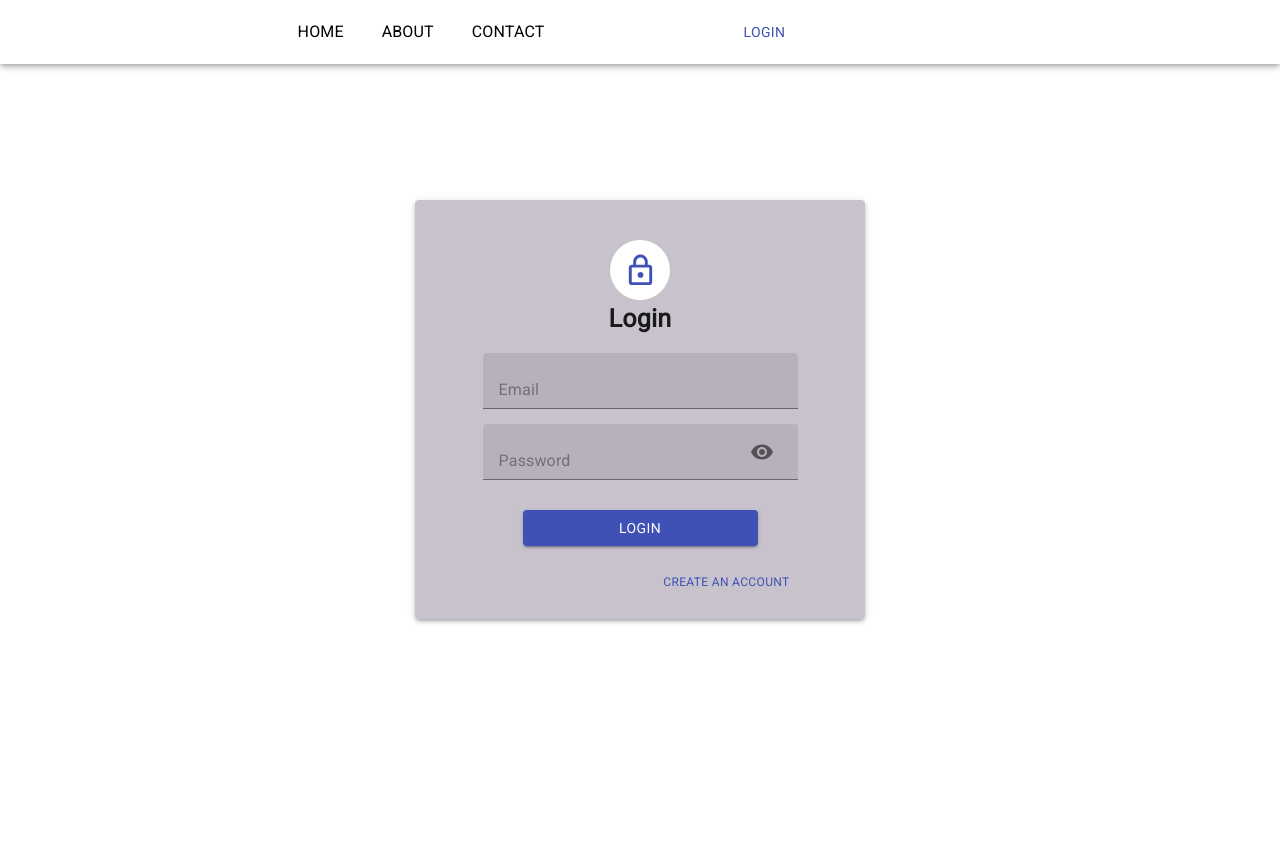
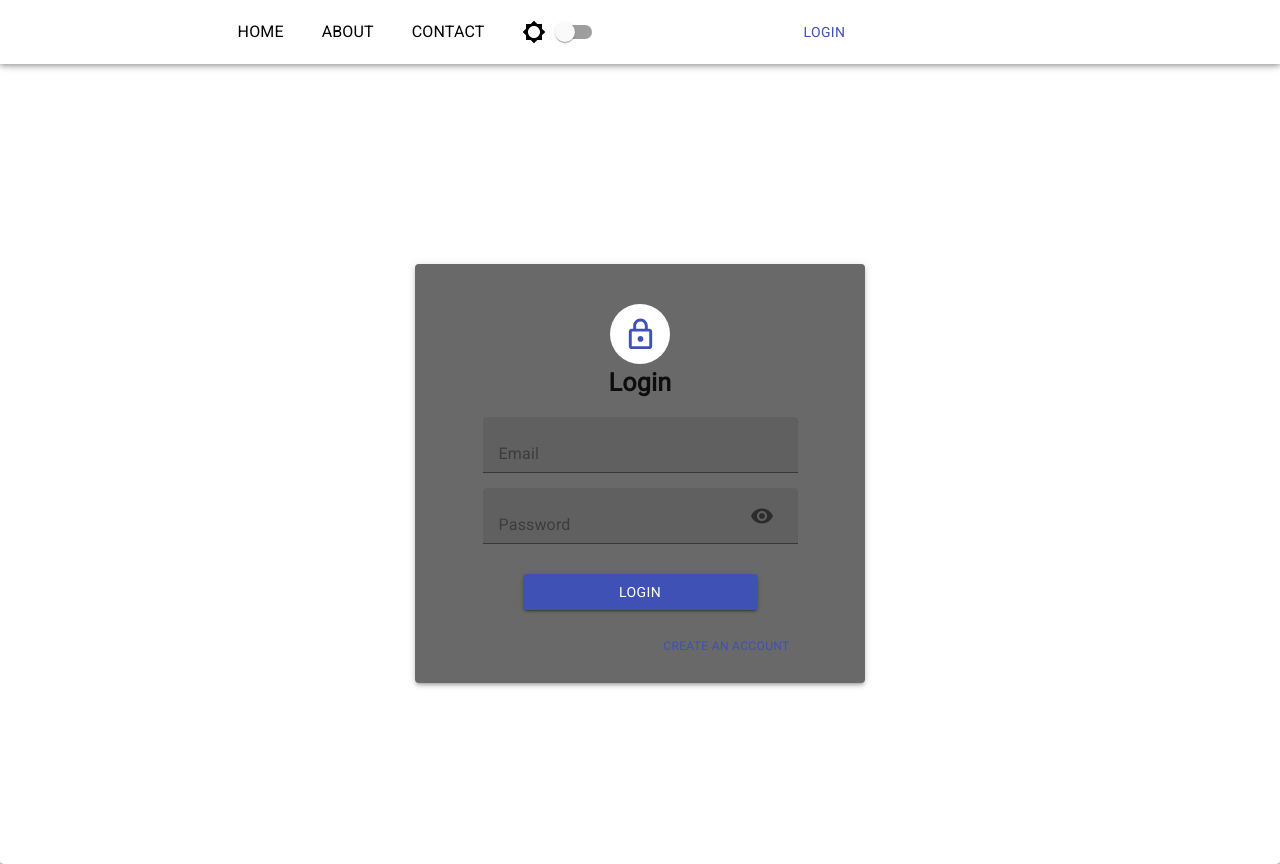
Before and after one commit to tanwar-harsh/Luff_blog, a React (Create React App) app in the folder client/: page /auth in a window 1280 px wide. Before the commit the page ends 800 px from the top, so only its background shows below. Built offline with nearby package versions, Linux system fonts and the light colour scheme.

Commit message:
added dark mode

```diff
--- a/client/src/App.js
+++ b/client/src/App.js
@@ -1,21 +1,32 @@
-import React from "react";
-import { Box } from "@material-ui/core";
-import { BrowserRouter, Switch, Route } from "react-router-dom";
+import React, { useState } from "react";
+import { Box, Paper } from "@material-ui/core";
+import { Switch, Route } from "react-router-dom";
+import { ThemeProvider, createMuiTheme } from "@material-ui/core/styles";
 
 //components
 import Header from "./components/Header";
 import Home from "./components/home/Home";
-import About from "./components/about/About"
-import Contact from "./components/contact/Contact"
+import About from "./components/about/About";
+import Contact from "./components/contact/Contact";
 import DetailView from "./components/post/DetailView";
 import CreateView from "./components/post/CreateView";
 import UpdateView from "./components/post/UpdateView";
 import Auth from "./components/auth/Auth";
 
 function App() {
+  const [darkMode, setDarkMode] = useState(false);
+  const theme = createMuiTheme({
+    palette: {
+      type: darkMode ? "dark" : "light",
+    },
+  });
+  const switchDarkMode = (value) => {
+    setDarkMode(!value);
+  };
   return (
-    <BrowserRouter>
-      <Header />
+    <ThemeProvider theme={theme}>
+      <Paper style={{ height: "100%", width: "100%" }}>
+        <Header switchDarkMode={switchDarkMode} />
         <Box style={{ marginTop: 64 }}>
           <Switch>
             <Route exact path="/" component={Home} />
@@ -27,7 +38,8 @@ function App() {
             <Route path="/auth" component={Auth} />
           </Switch>
         </Box>
-    </BrowserRouter>
+      </Paper>
+    </ThemeProvider>
   );
 }
 
--- a/client/src/components/Header.jsx
+++ b/client/src/components/Header.jsx
@@ -1,15 +1,21 @@
 import { useState, useEffect } from "react";
 import {
+  Box,
   AppBar,
   Toolbar,
   Typography,
   makeStyles,
   Button,
   Avatar,
+  Switch,
+  Paper,
+  IconButton,
 } from "@material-ui/core";
 import { Link, useHistory, useLocation } from "react-router-dom";
 import { useDispatch } from "react-redux";
 import decode from "jwt-decode";
+import { ThemeProvider, createMuiTheme } from "@material-ui/core/styles";
+import { Brightness5, Brightness7 } from "@material-ui/icons";
 
 //components
 import * as data from "../constants/data";
@@ -69,14 +75,19 @@ const useStyles = makeStyles((theme) => ({
       fontSize: 13,
     },
   },
+  mode: {
+    display: "flex",
+    alignItems: "center",
+  },
 }));
 
-const Header = () => {
+const Header = ({ switchDarkMode }) => {
   const [user, setUser] = useState(JSON.parse(localStorage.getItem("profile")));
   const dispatch = useDispatch();
   const location = useLocation();
   const history = useHistory();
   const classes = useStyles();
+  const [dark, setDark] = useState(false);
 
   const logout = () => {
     dispatch({ type: data.LOGOUT });
@@ -105,7 +116,18 @@ const Header = () => {
     return color;
   }
 
+  const theme1 = createMuiTheme({
+    palette: {
+      type: dark ? "dark" : "light",
+    },
+  });
+  useEffect(() => {
+    setDark(dark);
+  }, dark);
+
   return (
+    <ThemeProvider theme={theme1}>
+      <Paper>
         <AppBar className={classes.component}>
           {user?.result ? (
             <Toolbar className={classes.container}>
@@ -118,6 +140,17 @@ const Header = () => {
               <Link to="/contact" className={classes.link}>
                 <Typography>CONTACT</Typography>
               </Link>
+              <Box className={classes.mode}>
+                {dark ? <Brightness7 /> : <Brightness5 />}
+                <Switch
+                  checked={dark}
+                  onChange={() => {
+                    setDark(!dark);
+                    console.log(dark);
+                    switchDarkMode(dark);
+                  }}
+                />
+              </Box>
               <Toolbar className={classes.toolbar}>
                 <div className={classes.profile}>
                   <Avatar
@@ -154,6 +187,17 @@ const Header = () => {
               <Link to="/contact" className={classes.link}>
                 <Typography>CONTACT</Typography>
               </Link>
+              <Box className={classes.mode}>
+                {dark ? <Brightness7 /> : <Brightness5 />}
+                <Switch
+                  checked={dark}
+                  onChange={() => {
+                    setDark(!dark);
+                    console.log(dark);
+                    switchDarkMode(dark);
+                  }}
+                />
+              </Box>
               <Toolbar className={classes.toolbar}>
                 <div className={classes.profile}>
                   <Button component={Link} to="/auth" color="primary">
@@ -164,6 +208,8 @@ const Header = () => {
             </Toolbar>
           )}
         </AppBar>
+      </Paper>
+    </ThemeProvider>
   );
 };
 
--- a/client/src/components/about/About.jsx
+++ b/client/src/components/about/About.jsx
@@ -3,6 +3,9 @@ import { makeStyles, Box, Typography } from "@material-ui/core";
 const url1 = "https://i.imgur.com/K3BnxjM.png";
 
 const useStyles = makeStyles((theme) => ({
+  container: {
+    height: "100vh",
+  },
   image: {
     background: `url(${url1}) center/55% repeat-x #000`,
     width: "100vw",
@@ -40,7 +43,7 @@ const About = () => {
   const classes = useStyles();
 
   return (
-    <Box>
+    <Box className={classes.container}>
       <Box className={classes.image}>
         <Typography>About</Typography>
       </Box>
--- a/client/src/components/auth/Auth.jsx
+++ b/client/src/components/auth/Auth.jsx
@@ -10,6 +10,7 @@ import {
   TextField,
   InputAdornment,
   IconButton,
+  Card,
 } from "@material-ui/core";
 import { Link, useHistory } from "react-router-dom";
 import { LockOutlined, Visibility, VisibilityOff } from "@material-ui/icons";
@@ -26,11 +27,11 @@ const useStyles = makeStyles({
   container: {
     display: "flex",
     justifyContent: "center",
-    marginTop: 200,
+    paddingTop: 200,
   },
   paper: {
     display: "flex",
-    background: "#c8c2cc",
+    background: "#696969",
     flexDirection: "column",
     alignItems: "center",
     paddingTop: 40,
@@ -131,8 +132,9 @@ const Auth = () => {
   };
 
   return (
+    <Paper style={{ height: "100vh", width: "100vw" }}>
       <Box className={classes.container}>
-      <Paper className={classes.paper} elevation={3}>
+        <Card className={classes.paper} elevation={3}>
           <Avatar style={{ padding: 10, background: "white" }}>
             <LockOutlined fontSize="large" color="primary" />
           </Avatar>
@@ -258,8 +260,9 @@ const Auth = () => {
               </Button>
             </Box>
           </form>
+        </Card>
+      </Box>
     </Paper>
-    </Box>
   );
 };
 
--- a/client/src/components/contact/Contact.jsx
+++ b/client/src/components/contact/Contact.jsx
@@ -3,6 +3,9 @@ import { makeStyles, Box, Typography } from "@material-ui/core";
 const url1 = "https://i.imgur.com/vPWRKjb.png";
 
 const useStyles = makeStyles((theme) => ({
+  container: {
+    height: "100vh",
+  },
   image: {
     background: `url(${url1}) center/55% repeat-x #000`,
     width: "100vw",
@@ -46,7 +49,7 @@ const useStyles = makeStyles((theme) => ({
     alignItems: "center",
   },
   image1: {
-    width: 200,
+    width: 150,
     margin: 20,
     [theme.breakpoints.down("sm")]: {
       width: 160,
@@ -62,7 +65,7 @@ const useStyles = makeStyles((theme) => ({
 const Contact = () => {
   const classes = useStyles();
   return (
-    <Box>
+    <Box className={classes.container}>
       <Box className={classes.image}>
         <Typography>Contact</Typography>
       </Box>
--- a/client/src/components/home/Post.jsx
+++ b/client/src/components/home/Post.jsx
@@ -41,7 +41,6 @@ const Post = ({ post }) => {
   const url = post.picture || "https://i.imgur.com/uaPwCQE.jpg";
 
   const data = `${post.description}`;
-  console.log(data);
 
   return (
     <Box className={classes.container}>
--- a/client/src/index.js
+++ b/client/src/index.js
@@ -7,13 +7,16 @@ import { createStore, applyMiddleware, compose } from "redux";
 import reportWebVitals from "./reportWebVitals";
 import { reducers } from "./reducers";
 import thunk from "redux-thunk";
+import { BrowserRouter as Router } from "react-router-dom";
 
 const store = createStore(reducers, compose(applyMiddleware(thunk)));
 
 ReactDOM.render(
-  <Provider store={store}>
-    <App />
-  </Provider>,
+  <Router>
+    <Provider store={store}>
+      <App />
+    </Provider>
+  </Router>,
   document.getElementById("root")
 );
 
```
Lines whose indentation alone changed are shown as unchanged.
